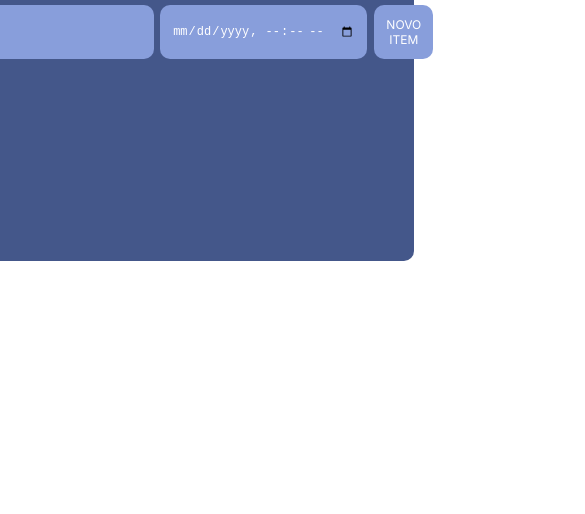
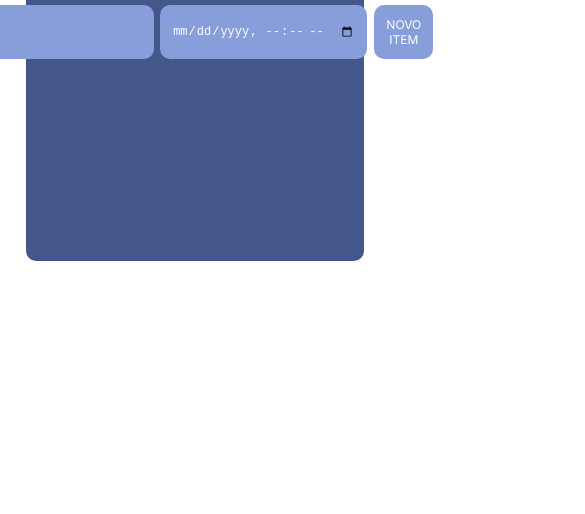
Before and after one commit to JoaoIto/Ceep, a plain HTML site: page index.html in a window 390 px wide. Shown: the part 330-844 px from the top of the page, 585 px wide, since content can reach past the window. Drawn offline with nearby package versions, Linux system fonts and the light colour scheme; a web font is replaced by a local one.

Commit message:
Dev mobile online

```diff
--- a/assets/css/style.css
+++ b/assets/css/style.css
@@ -117,6 +117,7 @@ body {
   border-radius:10px;
   cursor: pointer;
   transition: .25s;
+  margin-right: 10px;
 }
 
 .check-button:active{
@@ -140,10 +141,9 @@ body {
   margin: 0;
 }
 
-@media screen and (max-width: 900px){
-  body{
-    overflow-x: hidden;
-    width: 80vh;
+@media screen and (max-width: 600px){
+  .todo-list{
+    width: 300px;
   }
 }
 
```
